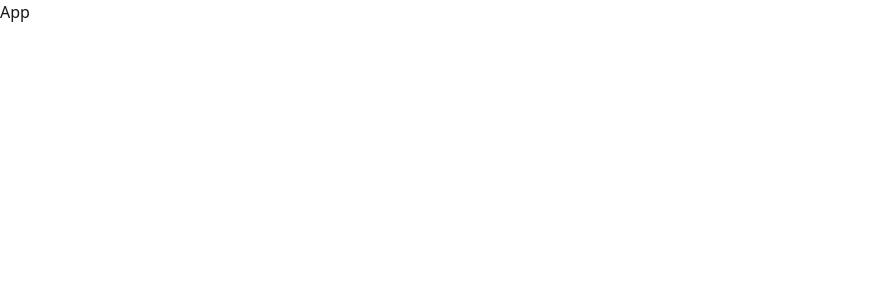
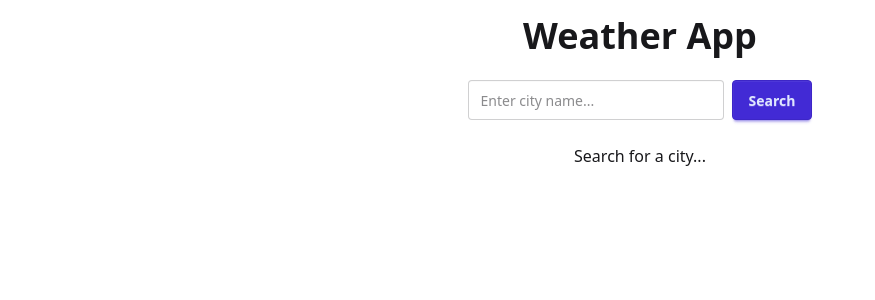
Before and after one commit to TBS96/weather-app-react, a React (Vite) app: page / in a window 1280 px wide. Shown: the top 300 px of the page, without its empty margins (0-875 px from the left). Built offline with nearby package versions, Linux system fonts and the light colour scheme; no server answers.

Commit message:
feat: restructure App component to include QueryClientProvider and WeatherProvider
Signed-off-by: TBS96 <9tbs6@proton.me>

```diff
--- a/src/App.jsx
+++ b/src/App.jsx
@@ -1,8 +1,17 @@
+import { QueryClient, QueryClientProvider } from '@tanstack/react-query'
 import React from 'react'
+import { WeatherProvider } from './context/WeatherContext'
+import Home from './pages/Home'
+
+const queryClient = new QueryClient();
 
 const App = () => {
   return (
-    <div>App</div>
+    <QueryClientProvider client={queryClient}>
+      <WeatherProvider>
+        <Home />
+      </WeatherProvider>
+    </QueryClientProvider>
   )
 }
 
```
